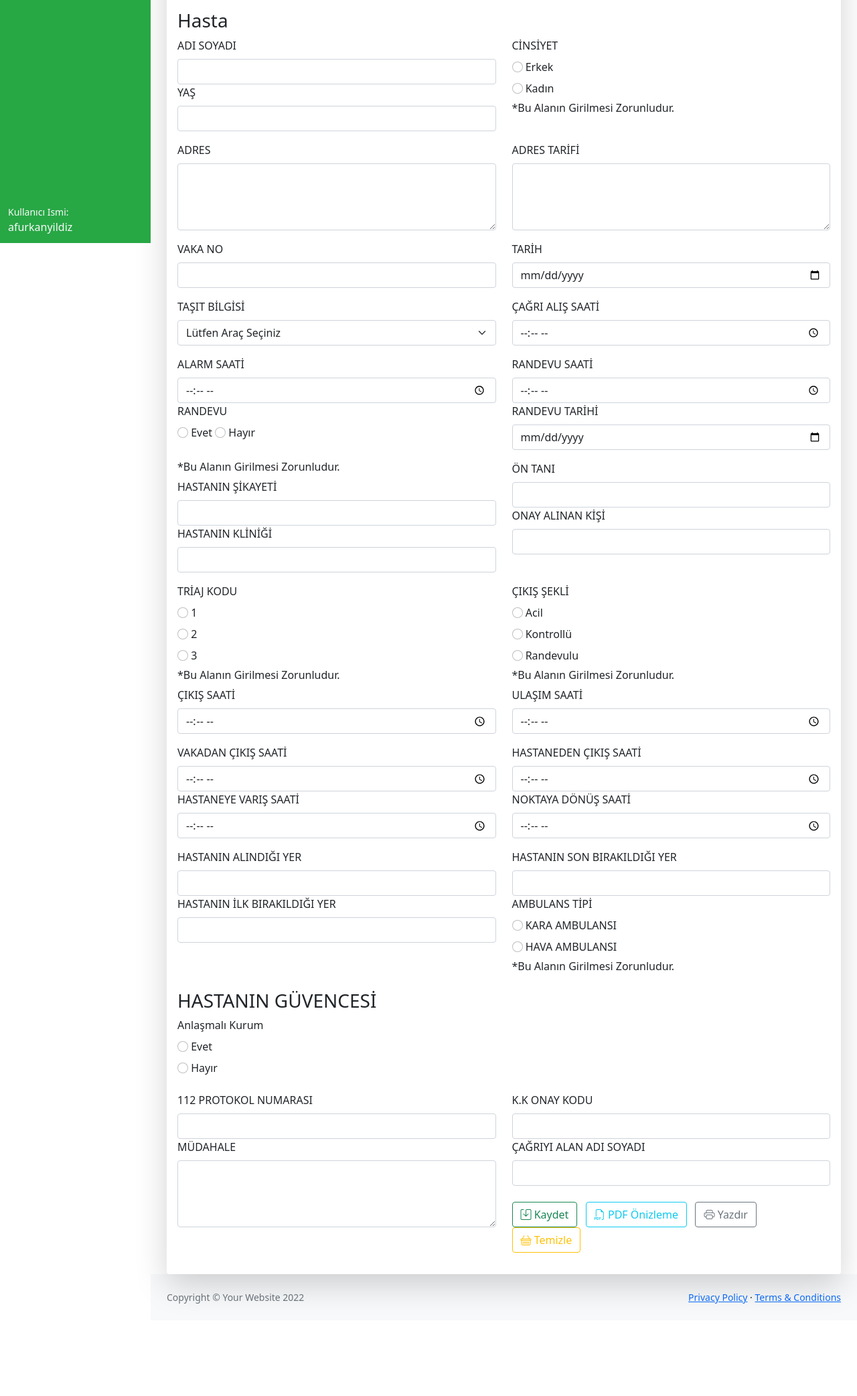
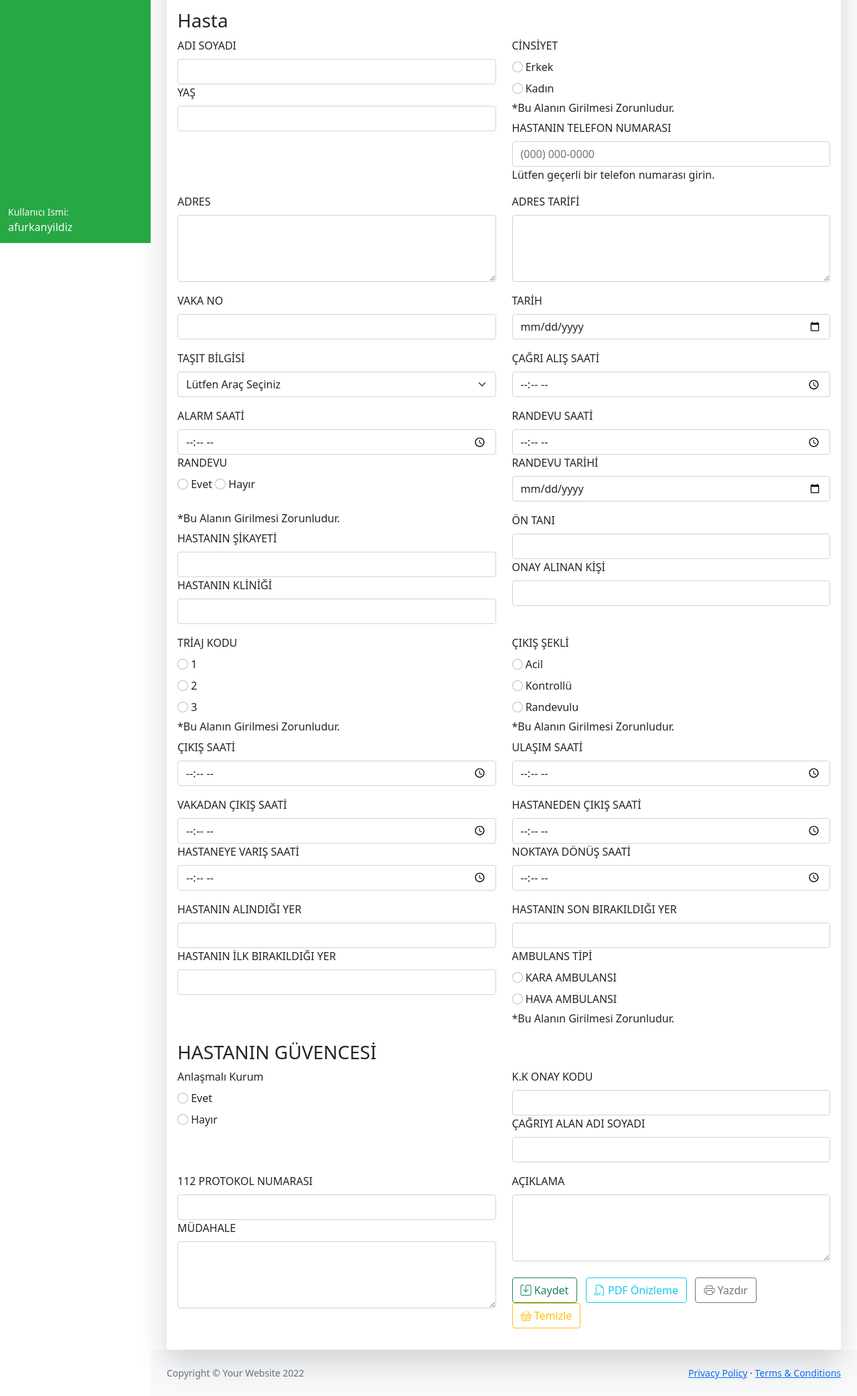
Before and after one commit to afurkanyildiz/surgery_API, a Django app: page /forms/call_center_form in a window 1280 px wide. Shown: the part 437-2522 px from the top of the page at 67% size. Before the commit the page ends 2384 px from the top, so only its background shows below. Run offline with Django 4.2, Linux system fonts and the light colour scheme; a user stored in the database is signed in; some libraries are stand-ins or nearby versions.

Commit message:
CallCenter updated

```diff
--- a/ambulance_forms/models.py
+++ b/ambulance_forms/models.py
@@ -337,7 +337,7 @@ class CallCenter(models.Model):
     time_out_hospital = models.CharField(max_length=200,blank=True,null=True)
     point_return_time = models.CharField(max_length=200,blank=True,null=True)
     patient_taken_place = models.CharField(max_length=200,blank=True,null=True)
-    where_patient_first_dropped_out = models.CharField(max_length=200,blank=True,null=True)
+    where_patient_first_dropped = models.CharField(max_length=200,blank=True,null=True)
     patient_last_off_place = models.CharField(max_length=200,blank=True,null=True)
     ambulance = models.CharField(max_length=200,blank=True,null=True)
     assurance = models.CharField(max_length=200,blank=True,null=True)
@@ -350,6 +350,8 @@ class CallCenter(models.Model):
     confirmation_code = models.CharField(max_length=200,blank=True,null=True)
     fee = models.CharField(max_length=200,blank=True,null=True)
     call_domain_username = models.CharField(max_length=200, blank=True,null=True)
+    patient_tel_no = models.CharField(max_length=200,blank=True,null=True)
+    explanation = models.CharField(max_length=200,blank=True,null=True)
 
     def __str__(self):
         return self.institution_name
--- a/ambulance_forms/views.py
+++ b/ambulance_forms/views.py
@@ -502,7 +502,7 @@ def call_center_form(request):
         callCenter.time_out_hospital = request.POST.get('time_out_hospital')
         callCenter.point_return_time = request.POST.get('point_return_time')
         callCenter.patient_taken_place = request.POST.get('patient_taken_place')
-        callCenter.where_patient_first_dropped_out = request.POST.get('where_patient_first_dropped_out')
+        callCenter.where_patient_first_dropped = request.POST.get('where_patient_first_dropped')
         callCenter.patient_last_off_place = request.POST.get('patient_last_off_place')
         callCenter.ambulance = request.POST.get('ambulance')
         callCenter.assurance = request.POST.get('assurance')
@@ -515,6 +515,8 @@ def call_center_form(request):
         callCenter.confirmation_code = request.POST.get('confirmation_code')
         callCenter.fee = request.POST.get('fee')
         callCenter.call_domain_username = request.POST.get('call_domain_username')
+        callCenter.patient_tel_no = request.POST.get('patient_tel_no')
+        callCenter.explanation = request.POST.get('explanation')
 
         callCenter.save()
         return redirect('/forms/call_center_tables')
--- a/templates/forms/call_center.html
+++ b/templates/forms/call_center.html
@@ -55,6 +55,9 @@
 
                                         <h6>*Bu Alanın Girilmesi Zorunludur.</h6>
                                     </div>
+                                    <label for="patient_tel_no" class="form-label">HASTANIN TELEFON NUMARASI</label>
+                                    <input type="tel" class="form-control" id="patient_tel_no" name="patient_tel_no" value placeholder="(000) 000-0000" data-component="phone" inputmode="text" maskvalue="(###) ###-####">
+                                    <label class="form-sub-label" style="min-height: 13px;" for="caller_tel_no_sub">Lütfen geçerli bir telefon numarası girin.</label>
                                 </div>
                             </div>
                             <div class="row">
@@ -202,7 +205,7 @@
                                     <input type="text" class="form-control" name="patient_taken_place" id="patient_taken_place">
 
                                     <label for="where_patient_first_dropped out" class="form-label">HASTANIN İLK BIRAKILDIĞI YER</label>
-                                    <input type="text" class="form-control" name="where_patient_first_dropped" id="where_patient_first_dropped_out">
+                                    <input type="text" class="form-control" name="where_patient_first_dropped" id="where_patient_first_dropped">
                                 </div>
                                 <div class="mb-3 col">
                                     <label for="patient_last_off_place" class="form-label">HASTANIN SON BIRAKILDIĞI YER</label>
@@ -233,22 +236,27 @@
                                         <label for="contracted_institution_no" class="form-label">Hayır</label>
                                     </div>
                                 </div>
+                                <div class="mb-3 col">
+                                    <label for="confirmation_code" class="form-label">K.K ONAY KODU</label>
+                                    <input type="text" class="form-control" name="confirmation_code" id="confirmation_code">
+
+                                    <label for="call_domain_username" class="form-label">ÇAĞRIYI ALAN ADI SOYADI</label>
+                                    <input type="text" class="form-control" name="call_domain_username" id="call_domain_username">
+                                </div>
                             </div>
                             <div class="row">
                                 <div class="mb-3 col">
                                     <label for="protocol_number" class="form-label">112 PROTOKOL NUMARASI</label>
-                                    <input type="text" class="form-control" name="protocol_number out" id="protocol_number">
+                                    <input type="text" class="form-control" name="protocol_number" id="protocol_number">
 
                                     <label for="intervention" class="form-label">MÜDAHALE</label>
                                     <textarea type="text" class="form-control" id="intervention" name="intervention" style="height: 100px"></textarea>
 
                                 </div>
                                 <div class="mb-3 col">
-                                    <label for="confirmation_code" class="form-label">K.K ONAY KODU</label>
-                                    <input type="text" class="form-control" name="confirmation_code" id="confirmation_code">
 
-                                    <label for="call_domain_username" class="form-label">ÇAĞRIYI ALAN ADI SOYADI</label>
-                                    <input type="text" class="form-control" name="call_domain_username" id="call_domain_username">
+                                    <label for="explanation" class="form-label">AÇIKLAMA</label>
+                                    <textarea type="text" class="form-control" id="explanation" name="explanation" style="height: 100px"></textarea>
 
                                     </br>
                                     <button type="submit" name="callSave" class="bi bi-save btn btn-outline-success"> Kaydet</button>
```
Also changed, not shown: templates/forms/update_forms/call_center.html (+15 -5 lines), ambulance_forms/migrations/0009_rename_where_patient_first_dropped_out_callcenter_where_patient_first_dropped.py (added), ambulance_forms/migrations/0010_callcenter_explanation_callcenter_patient_tel_no.py (added), templates/js/convert_pdf.js, templates/static/js/convert_pdf.js.
